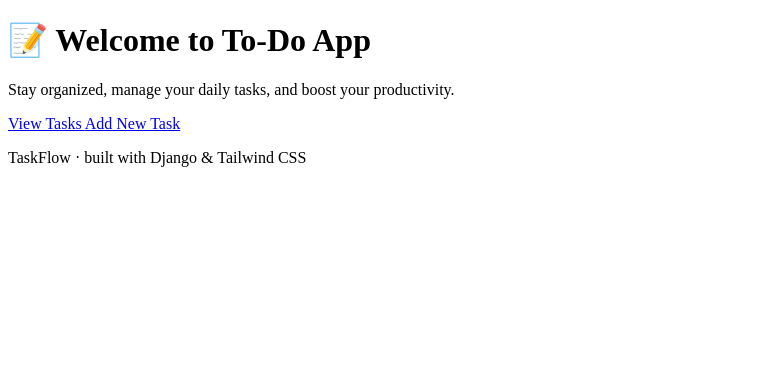
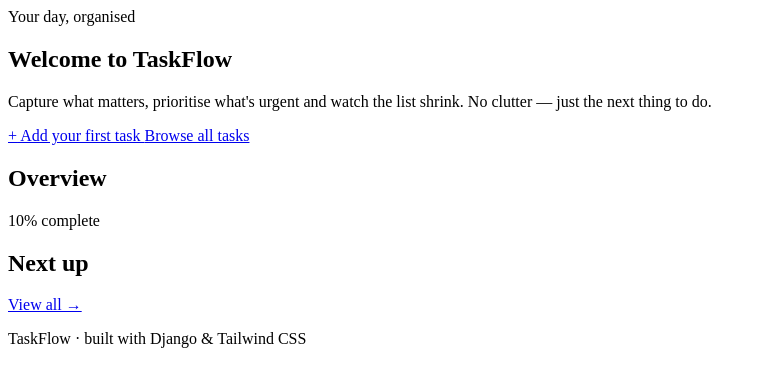
Before and after one commit to olasunkamiabdulrasheed-design/django-todo, a Django app: template templates/home.html in a window 1280 px wide. Shown: the top 387 px of the page, without its empty margins (0-766 px from the left). Run offline with Django 5.2, Linux system fonts and the light colour scheme; the template is opened without the code that fills it: most values are stand-ins (such as "Sample title", 1, 10 or a date in 2020); some libraries are stand-ins or nearby versions.

Commit message:
Update templates/home.html

```diff
--- a/templates/home.html
+++ b/templates/home.html
@@ -1,29 +1,72 @@
 {% extends 'base.html' %}
+{% load humanize task_extras %}
 
-{% block title %}Home | To-Do App{% endblock %}
+{% block title %}TaskFlow — get things done{% endblock %}
 
 {% block content %}
 
-<div class="text-center py-20">
-    <h1 class="text-5xl font-bold text-blue-600">
-        📝 Welcome to To-Do App
+{# ── Hero ──────────────────────────────────────────────────────────────── #}
+<section class="animate-fade-up overflow-hidden rounded-3xl border border-slate-200
+                bg-gradient-to-br from-white via-white to-brand-50 p-8 shadow-sm
+                sm:p-12 dark:border-slate-800 dark:from-slate-900 dark:via-slate-900 dark:to-slate-950">
+
+    <span class="chip bg-brand-100 text-brand-700 ring-brand-200 dark:bg-brand-500/15 dark:text-brand-100 dark:ring-brand-500/30">
+        Your day, organised
+    </span>
+
+    <h1 class="mt-4 text-4xl font-extrabold tracking-tight sm:text-5xl">
+        Welcome to <span class="bg-gradient-to-r from-brand-600 to-violet-600 bg-clip-text text-transparent">TaskFlow</span>
     </h1>
 
-    <p class="text-gray-600 mt-4 text-lg">
-        Stay organized, manage your daily tasks, and boost your productivity.
+    <p class="mt-3 max-w-xl text-base text-slate-600 dark:text-slate-400">
+        Capture what matters, prioritise what's urgent and watch the list shrink.
+        No clutter — just the next thing to do.
     </p>
 
-    <div class="mt-8 space-x-4">
-        <a href="{% url 'item_list' %}"
-           class="inline-block px-6 py-3 bg-blue-600 text-white font-bold rounded-xl hover:bg-blue-700 transition">
-            View Tasks
+    <div class="mt-6 flex flex-wrap gap-3">
+        <a href="{% url 'item_create' %}" class="btn-primary">
+            <span class="text-base leading-none">+</span> Add your first task
         </a>
+        <a href="{% url 'item_list' %}" class="btn-ghost">Browse all tasks</a>
+    </div>
+</section>
 
-        <a href="{% url 'item_create' %}"
-           class="inline-block px-6 py-3 bg-green-600 text-white font-bold rounded-xl hover:bg-green-700 transition">
-            Add New Task
+{# ── Stats ─────────────────────────────────────────────────────────────── #}
+<section class="mt-8">
+    <div class="mb-3 flex items-end justify-between">
+        <h2 class="text-sm font-bold uppercase tracking-wide text-slate-400">Overview</h2>
+        <span class="text-xs text-slate-400">{{ stats.progress }}% complete</span>
+    </div>
+
+    {% include 'partials/stats_grid.html' %}
+
+    {# Progress bar #}
+    <div class="mt-4 h-2.5 w-full overflow-hidden rounded-full bg-slate-200 dark:bg-slate-800">
+        <div class="h-full rounded-full bg-gradient-to-r from-brand-500 to-emerald-500 transition-all duration-700"
+             style="width: {{ stats.progress }}%"
+             role="progressbar" aria-valuenow="{{ stats.progress }}" aria-valuemin="0" aria-valuemax="100">
+        </div>
+    </div>
+</section>
+
+{# ── Next up ───────────────────────────────────────────────────────────── #}
+<section class="mt-10">
+    <div class="mb-3 flex items-center justify-between">
+        <h2 class="text-sm font-bold uppercase tracking-wide text-slate-400">Next up</h2>
+        {% if recent %}
+        <a href="{% url 'item_list' %}" class="text-xs font-semibold text-brand-600 hover:underline dark:text-brand-500">
+            View all →
         </a>
+        {% endif %}
     </div>
-</div>
+
+    <div class="space-y-3">
+        {% for task in recent %}
+            {% include 'partials/task_card.html' with task=task %}
+        {% empty %}
+            {% include 'partials/empty_state.html' with icon='🎉' title='All clear' message='You have no open tasks. Add one to get started.' action_url='/tasks/add/' action_label='Add a task' %}
+        {% endfor %}
+    </div>
+</section>
 
 {% endblock %}
```
